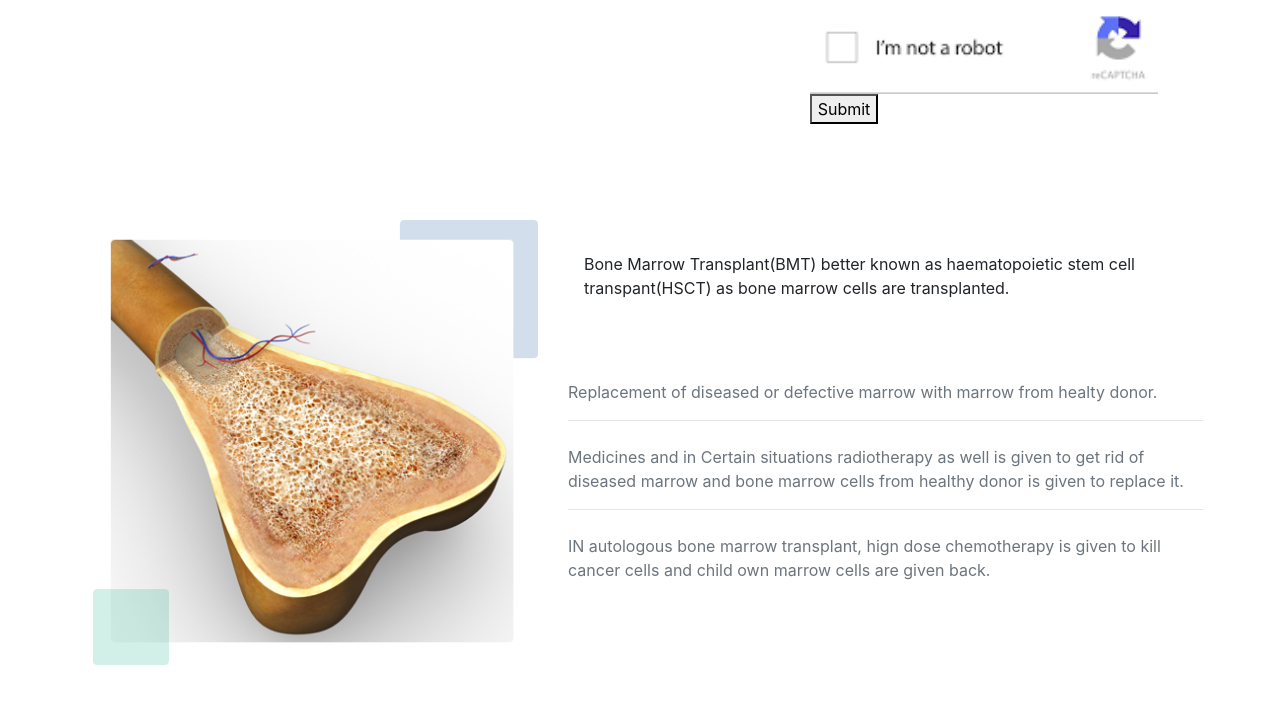
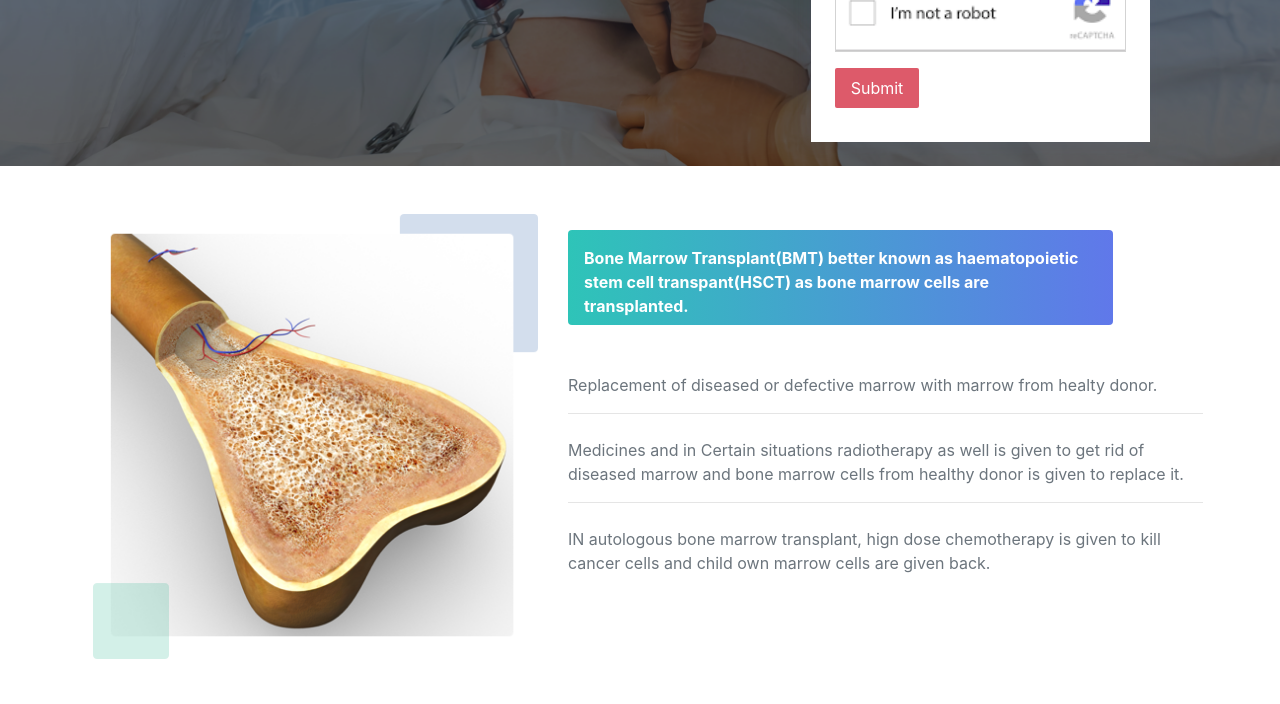
Before and after one commit to MANASA1603/UI-Task---Appiness-Interactive, a plain HTML site: page index.html in a window 1280 px wide. Shown: the part 374-1078 px from the top of the page. Drawn offline with nearby package versions, Linux system fonts and the light colour scheme; a web font is replaced by a local one.

Commit message:
css file name was changed previously and linked now properly

```diff
--- a/index.html
+++ b/index.html
@@ -16,7 +16,7 @@
     <link href='https://fonts.googleapis.com/css?family=Armata' rel='stylesheet'>
 
     <title>Bone Marrow transplant programme landing page</title>
-    <link rel="stylesheet" href="landing page.css" />
+    <link rel="stylesheet" href="index.css" />
 </head>
 
 <body>
```
